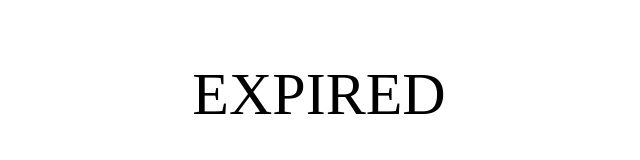
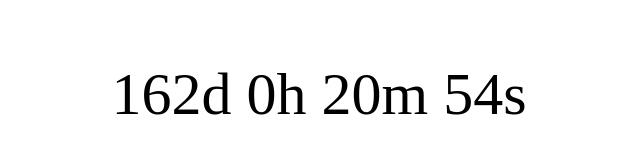
Before and after one commit to AhmedElGamal10/playground, a plain HTML site: page index.html in a window 1280 px wide. Shown: the whole page, without its empty margins (321-961 px from the left). Drawn offline with Linux system fonts and the light colour scheme.

Commit message:
Update html

```diff
--- a/index.html
+++ b/index.html
@@ -12,7 +12,7 @@ p {
 <body>
 <p id="demo"></p>
 <script>
-var deadline = new Date("Jan 5, 2018 15:37:25").getTime();
+var deadline = new Date("Jan 5, 2020 15:37:25").getTime();
 var x = setInterval(function() {
 var now = new Date().getTime();
 var t = deadline - now;
```
